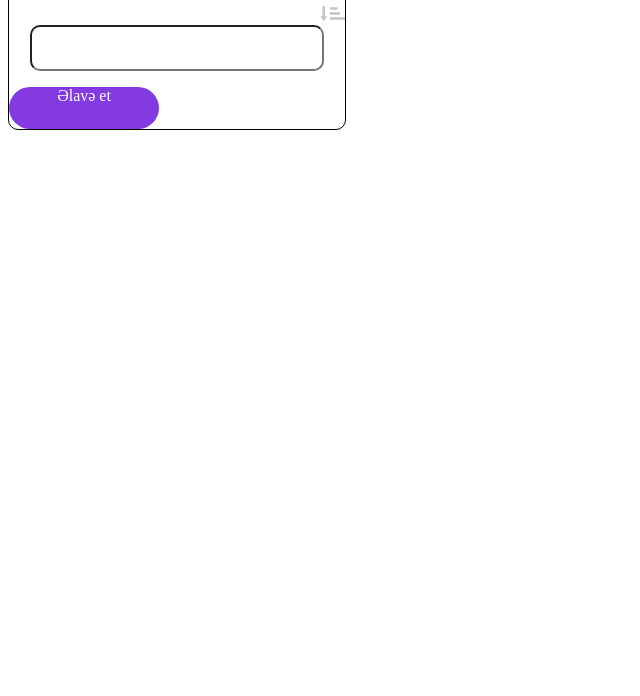
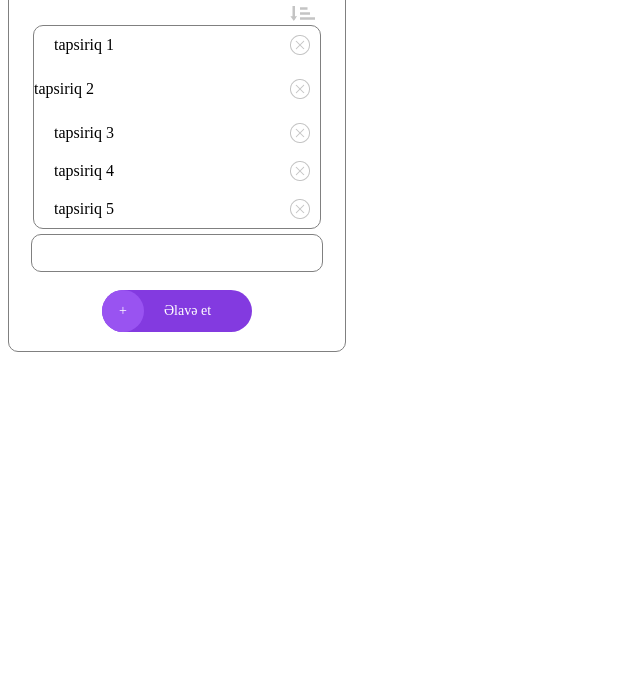
Before and after one commit to Kamalusta/To-do-list, a plain HTML site: page index.html in a window 1280 px wide. Shown: the part 104-800 px from the top of the page, without its empty margins (0-640 px from the left). Drawn offline with Linux system fonts and the light colour scheme.

Commit message:
default css and html

```diff
--- a/css/style.css
+++ b/css/style.css
@@ -1,10 +1,14 @@
+
 .container{
-    border: 1px solid black;
+    border: 1px solid gray;
     max-width: 336px;
     border-radius: 10px;
 }
 .main-body{
-    text-align: center;
+    display: flex;
+    flex-direction: column;
+    align-items: center;
+    /* padding-left: 20px; */
 }
 header{
     max-width: 336px;
@@ -16,21 +20,32 @@ header{
     border-top-left-radius: 10px;
     border-top-right-radius: 10px;
 }
-.input{
+.list{
+    display: flex;
+    flex-direction: column;
+    /* padding: 20px; */
+    border-collapse: collapse;
     width: 286px;
-    height: 40px;
     border-radius: 10px;
-
+    border: 1px solid gray;
 }
-.list{
-    text-align: center;
+.list div {
+    display: flex;
+    justify-content: space-between;
+    align-items: center;
+}
+.list img{
+    margin-right: 10px;
 }
 h2{
     font-size: 26px;
     text-align: center;
+    font-weight: 900;
 }
 .sort{
     text-align: right;
+    align-self: flex-end;
+    margin-right: 30px;
 }
 .add{
     text-align: center;
@@ -38,7 +53,40 @@ h2{
     width: 150px;
     height: 42px;
     border-radius: 71px;
+    margin-top: 18px;
+    margin-bottom: 19px;
+    display: flex;
+    align-items: center;
 }
 .add p{
     color: white;
+    margin-left: 20px;
+    font-size: 14px;
 }
+.tasks{
+    padding-left: 20px;
+}
+.tasks p{
+    margin:10px 0 10px 0;
+}
+.input{
+    width: 286px;
+    height:34px ;
+    border-radius: 10px;
+    border: 1px solid gray;
+    margin-top: 5px;
+}
+.plus{
+    display: flex;
+    text-align: center;
+    background-color: #9953F1;
+    width: 42px;
+    height: 42px;
+    border-radius: 71px;
+    align-items: center;
+    justify-content: center;
+}
+.plus p{
+    margin: 0px;
+    font-size: 14px;
+}
--- a/index.html
+++ b/index.html
@@ -18,9 +18,21 @@
                 <img src="/icons/Group 74.png" alt="sort incr">
             </div>
             <div class="list">
-                <input class="input" type="text">
-            </div>
+                <div class="tasks"><p>tapsiriq 1</p>
+                    <img src="/icons/Group 77.png" alt=""></div>
+                <div class="stasks"><p>tapsiriq 2</p>
+                    <img src="/icons/Group 77.png" alt=""></div>
+                <div class="tasks"><p>tapsiriq 3</p>
+                    <img src="/icons/Group 77.png" alt=""></div>
+                <div class="tasks"><p>tapsiriq 4</p>
+                    <img src="/icons/Group 77.png" alt=""></div>
+                <div class="tasks"><p>tapsiriq 5</p>
+                    <img src="/icons/Group 77.png" alt=""></div>
+                </div>
+            <input type="text" class="input">
             <div class="add">
+                <div class="plus"><p>+</p>
+                </div>
                 <p>Əlavə et</p>
             </div>
         </div>
```
